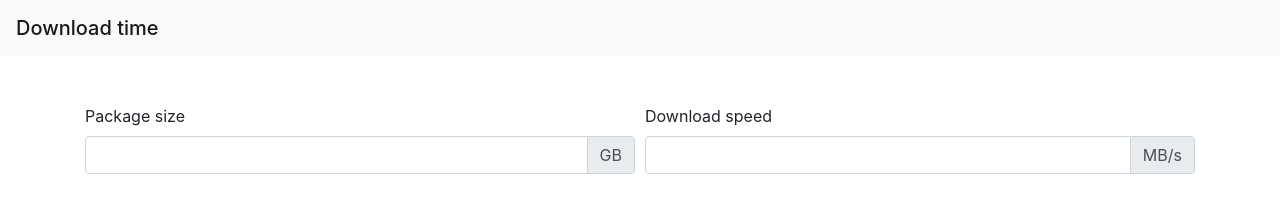
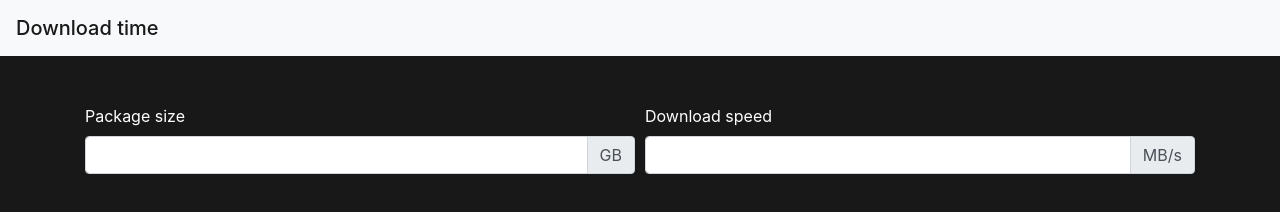
Before and after one commit to jeremiebernard/download-time, a plain HTML site: page index.html in a window 1280 px wide. Drawn offline with nearby package versions, Linux system fonts and the light colour scheme.

Commit message:
Update index.html

```diff
--- a/index.html
+++ b/index.html
@@ -8,6 +8,12 @@
     <link rel="stylesheet" href="https://cdn.jsdelivr.net/npm/bootstrap@4.5.3/dist/css/bootstrap.min.css" integrity="sha384-TX8t27EcRE3e/ihU7zmQxVncDAy5uIKz4rEkgIXeMed4M0jlfIDPvg6uqKI2xXr2" crossorigin="anonymous">
 
     <title>Download time</title>
+    <style>
+        body {
+            background-color: #181818;
+            color: white;
+        }
+    </style>
 </head>
 <body>
 <nav class="navbar navbar-light bg-light">
```
